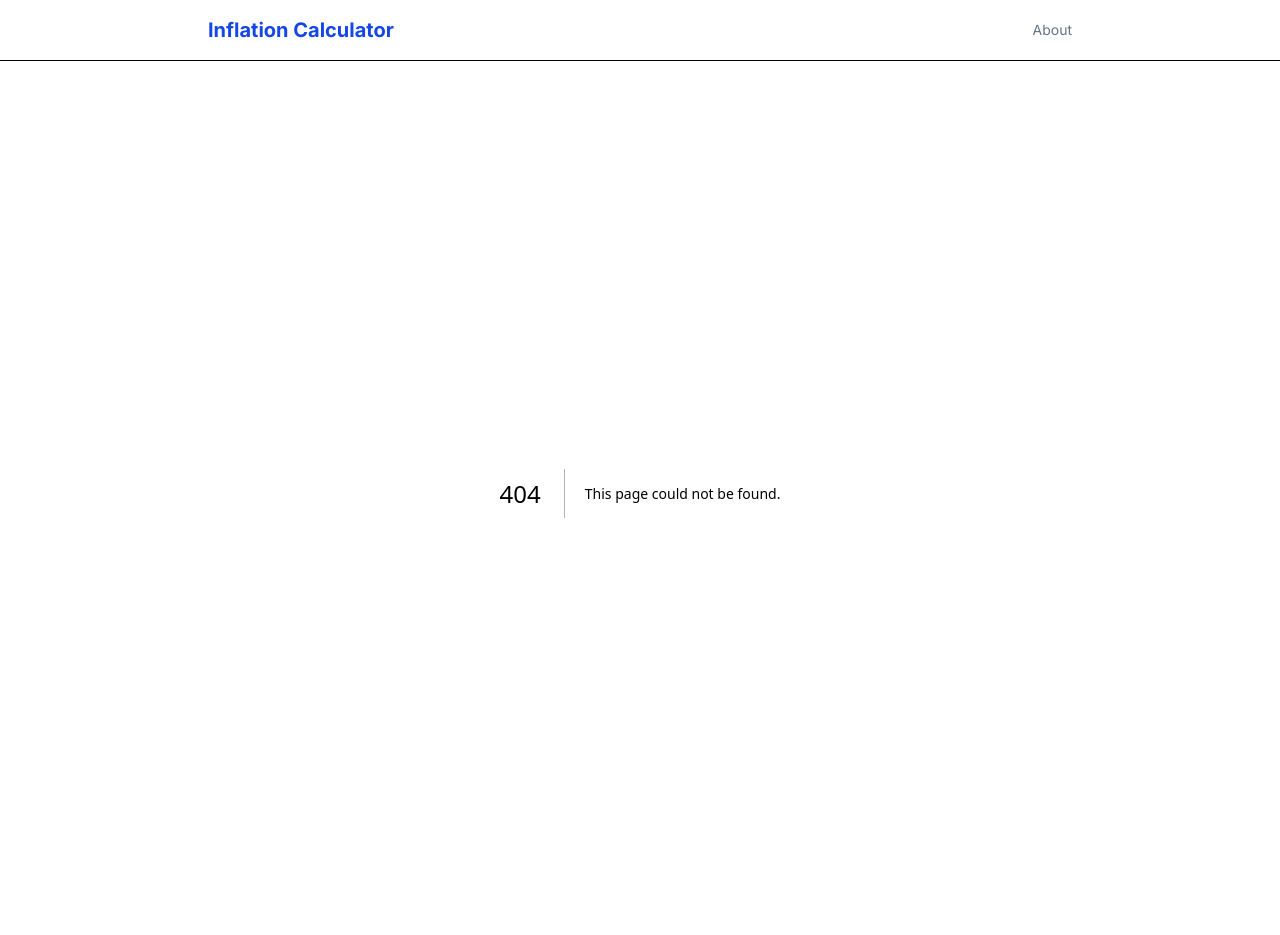
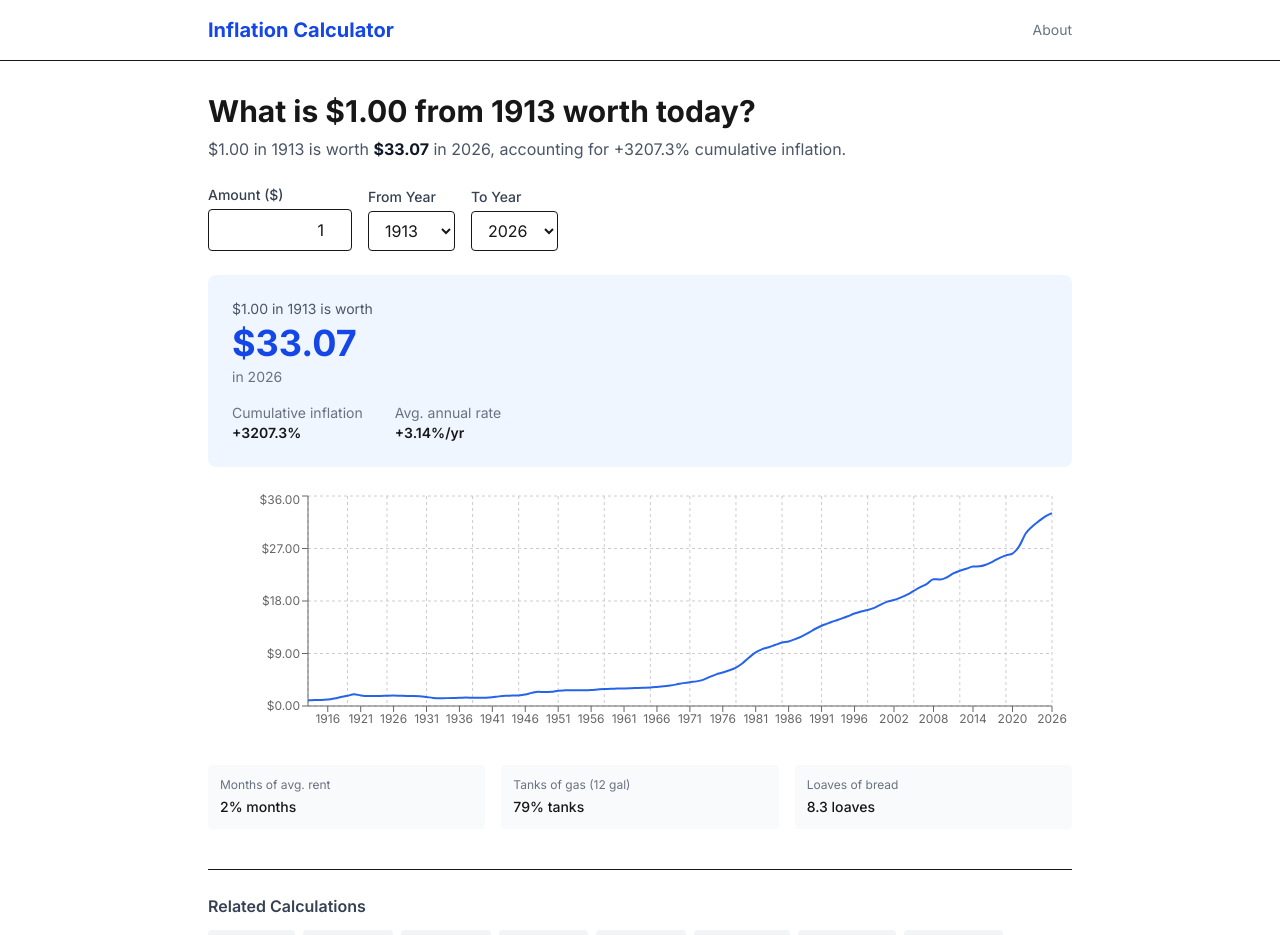
Before and after one commit to Cooriador/UsefulTools, a Next.js app: page /value-of/1/1913 in a window 1280 px wide. Before the commit this address had no page. Shown: the top 935 px of the page. Built offline with nearby package versions, Linux system fonts and the light colour scheme.

Commit message:
feat: add programmatic SEO pages for value-of/[amount]/[year]

```diff
--- /dev/null
+++ b/app/value-of/[amount]/[year]/page.tsx
@@ -0,0 +1,102 @@
+// app/value-of/[amount]/[year]/page.tsx
+import type { Metadata } from 'next'
+import { notFound } from 'next/navigation'
+import cpiData from '../../../../data/cpi.json'
+import Calculator from '../../../../components/Calculator'
+import AdUnit from '../../../../components/AdUnit'
+import RelatedLinks from '../../../../components/RelatedLinks'
+import {
+  calculateInflation,
+  formatCurrency,
+  formatPercent,
+  type CPIData,
+} from '../../../../lib/inflation'
+
+const cpi = cpiData as CPIData
+const AMOUNTS = [
+  1, 5, 10, 20, 25, 50, 100, 250, 500, 1_000, 2_500, 5_000, 10_000, 25_000,
+  50_000, 100_000,
+]
+const ALL_YEARS = Object.keys(cpi)
+  .map(Number)
+  .sort((a, b) => a - b)
+const MAX_YEAR = ALL_YEARS[ALL_YEARS.length - 1]
+
+export function generateStaticParams() {
+  return AMOUNTS.flatMap((amount) =>
+    ALL_YEARS.map((year) => ({
+      amount: String(amount),
+      year: String(year),
+    }))
+  )
+}
+
+export async function generateMetadata({
+  params,
+}: {
+  params: Promise<{ amount: string; year: string }>
+}): Promise<Metadata> {
+  const { amount: amountStr, year: yearStr } = await params
+  const amount = parseInt(amountStr)
+  const fromYear = parseInt(yearStr)
+  if (!cpi[yearStr] || !AMOUNTS.includes(amount)) return {}
+  const result = calculateInflation(amount, fromYear, MAX_YEAR, cpi)
+  const adjusted = formatCurrency(result.adjustedAmount)
+  const original = formatCurrency(amount)
+  return {
+    title: `${original} in ${fromYear} → ${adjusted} in ${MAX_YEAR} | Inflation Calculator`,
+    description: `${original} in ${fromYear} had the same purchasing power as ${adjusted} in ${MAX_YEAR} (${formatPercent(result.cumulativePercent)} cumulative inflation). Calculated using CPI-U data from the Bureau of Labor Statistics.`,
+  }
+}
+
+export default async function Page({
+  params,
+}: {
+  params: Promise<{ amount: string; year: string }>
+}) {
+  const { amount: amountStr, year: yearStr } = await params
+  const amount = parseInt(amountStr)
+  const fromYear = parseInt(yearStr)
+  if (!cpi[yearStr] || !AMOUNTS.includes(amount) || isNaN(fromYear)) {
+    notFound()
+  }
+  const result = calculateInflation(amount, fromYear, MAX_YEAR, cpi)
+
+  return (
+    <div>
+      <h1 className="text-3xl font-bold mb-2">
+        What is {formatCurrency(amount)} from {fromYear} worth today?
+      </h1>
+      <p className="text-gray-600 mb-6">
+        {formatCurrency(amount)} in {fromYear} is worth{' '}
+        <strong className="text-gray-900">
+          {formatCurrency(result.adjustedAmount)}
+        </strong>{' '}
+        in {MAX_YEAR}, accounting for{' '}
+        {formatPercent(result.cumulativePercent)} cumulative inflation.
+      </p>
+
+      <div className="my-6">
+        <AdUnit slot="SLOT_ID_1" />
+      </div>
+
+      <Calculator
+        cpi={cpi}
+        defaultAmount={amount}
+        defaultFromYear={fromYear}
+        defaultToYear={MAX_YEAR}
+      />
+
+      <div className="my-8">
+        <AdUnit slot="SLOT_ID_2" />
+      </div>
+
+      <RelatedLinks
+        amount={amount}
+        year={fromYear}
+        years={ALL_YEARS}
+        amounts={AMOUNTS}
+      />
+    </div>
+  )
+}
```
